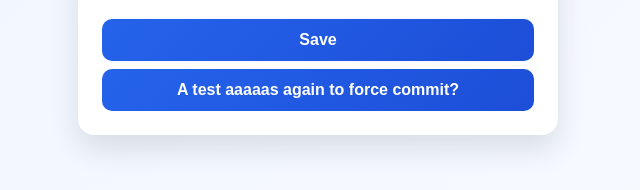
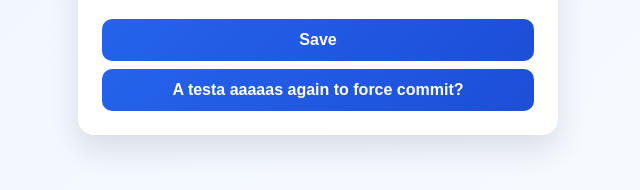
Before and after one commit to FFarquar/AWSHOMEDB, a website: page frontend/index.html in a window 1280 px wide. Shown: the part 570-760 px from the top of the page, 322-962 px from the left. Drawn offline with Linux system fonts and the light colour scheme; no server answers.

```diff
--- a/frontend/index.html
+++ b/frontend/index.html
@@ -131,7 +131,7 @@
       </div>
 
       <button type="submit">Save</button>
-      <button type="submit">A test aaaaas again to force commit?</button>
+      <button type="submit">A testa aaaaas again to force commit?</button>
     </form>
   </main>
 </body>
```
